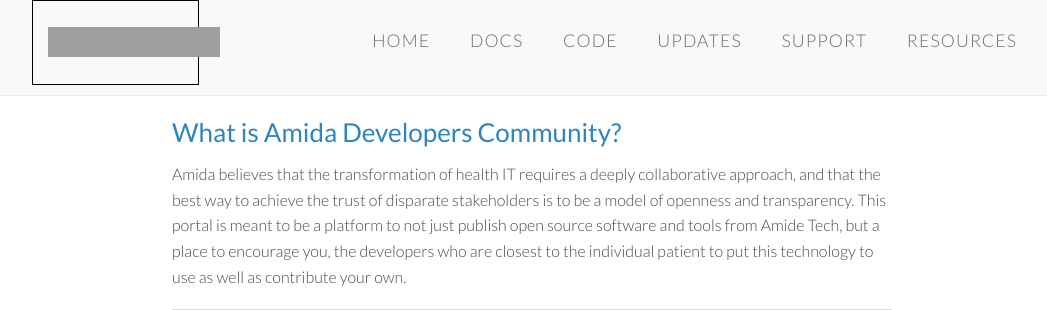
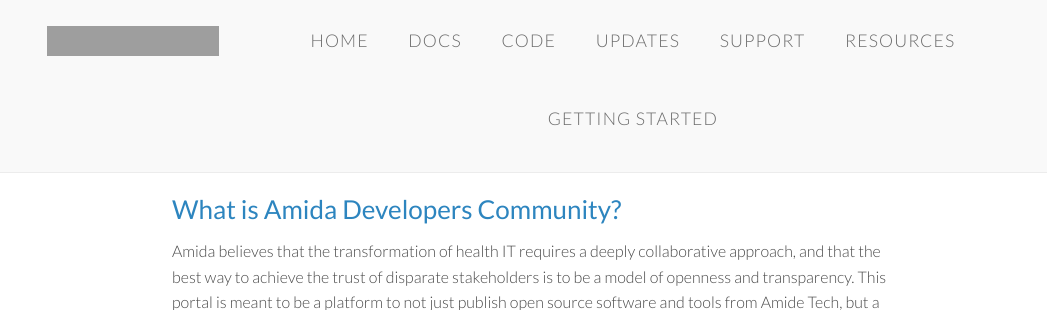
Before and after one commit to amida-tech/developers.amida.com, a Jekyll site: the page built from index.html, in a window 1280 px wide, cut to the strip 0-310 px from the top of the page. Shown: the whole strip, without its empty margins (108-1155 px from the left). Built offline with Jekyll 4.4.1, drawn with Linux system fonts in a browser that asks for light colours; nearby versions of some CDN libraries; grey boxes are pictures that could not be loaded.

Commit message:
put getting started back in nag

```diff
--- a/_includes/header.html
+++ b/_includes/header.html
@@ -1,6 +1,6 @@
 <div id="head">
     <div class="row header">
-        <div class="large-2 columns" style="border: 1px solid #000;">
+        <div class="large-2 columns">
             <h1 role="banner"><a href="/index.html">Amida Dev</a></h1>
         </div><!--/large 6-->
         <div class="large-10 columns">
@@ -12,6 +12,7 @@
                     <li><a href="/blog/">Updates</em></a></li>
                     <li><a href="/support.html">Support</em></a></li>
                     <li><a href="/resources.html">Resources</em></a></li>
+                    <li><a href="/getting-started.html">Getting Started</a></li>
                 </ul>
             </nav>
         </div><!--/large 6-->
```
